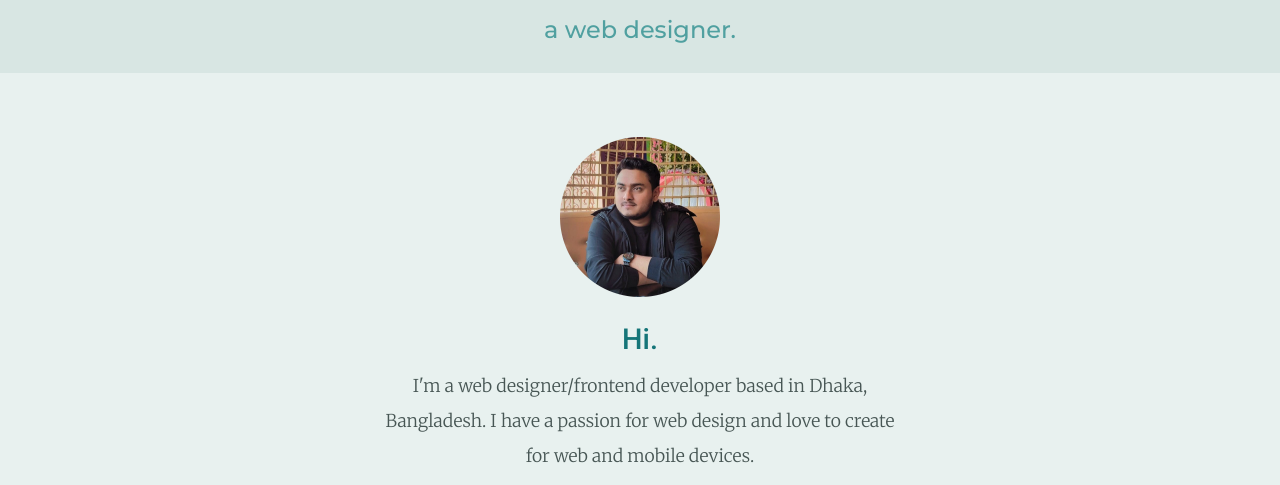
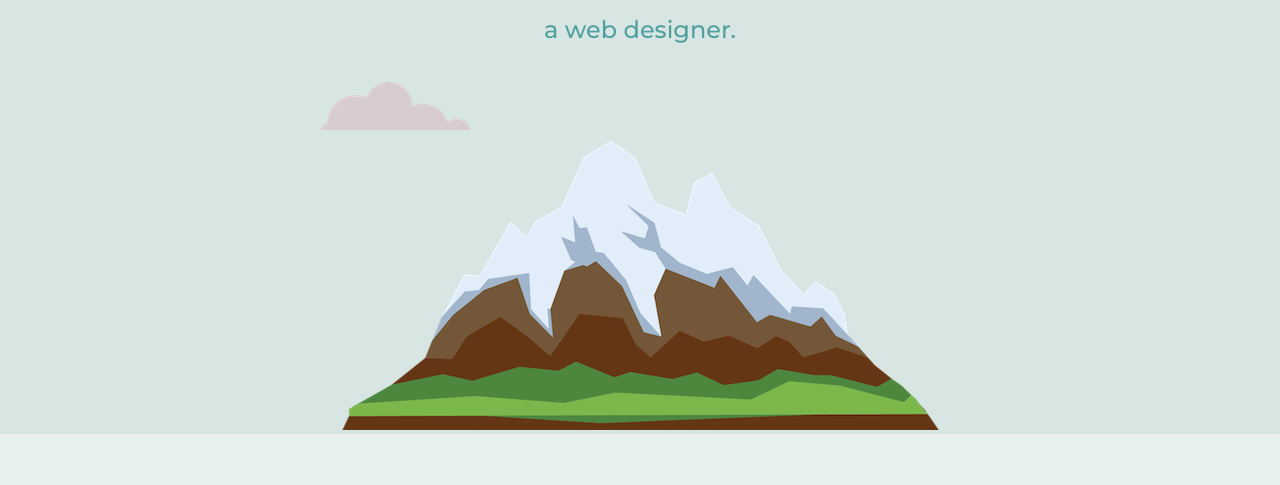
Before and after one commit to syed-rezwan/Syed-Rezwan-s-Site, a plain HTML site: page index.html in a window 1280 px wide. Shown: the part 315-800 px from the top of the page. Drawn offline with Linux system fonts and the light colour scheme.

Commit message:
Complete

```diff
--- a/index.html
+++ b/index.html
@@ -17,6 +17,7 @@
             <br>
             <h2 class="heading_prof">a web designer.</h2>
             <img class="bcloud" src="images/cloud.png" alt="cloud">
+            <img class="mtn" src="images/mountain.png" alt="cloud">
         </div>
         <!---------------------------------------------------------->
         <div class="middle_container">
```
